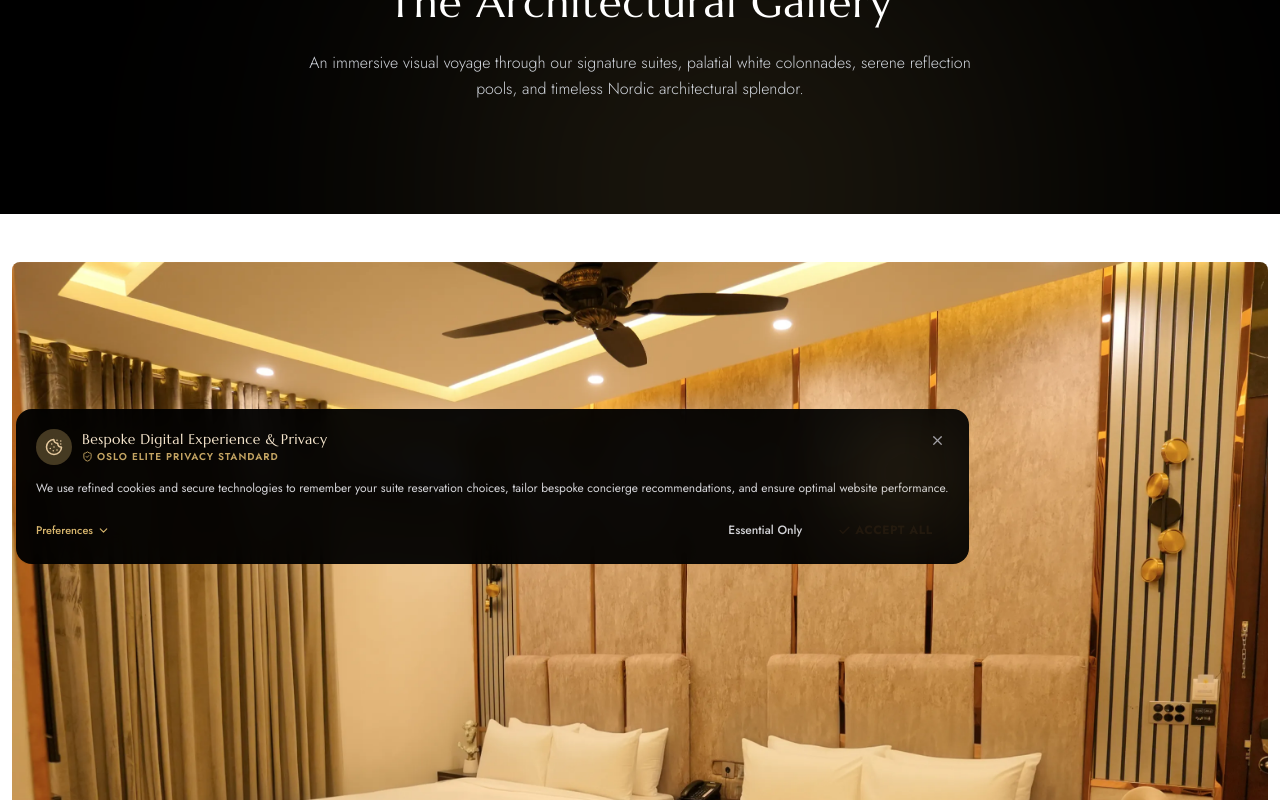
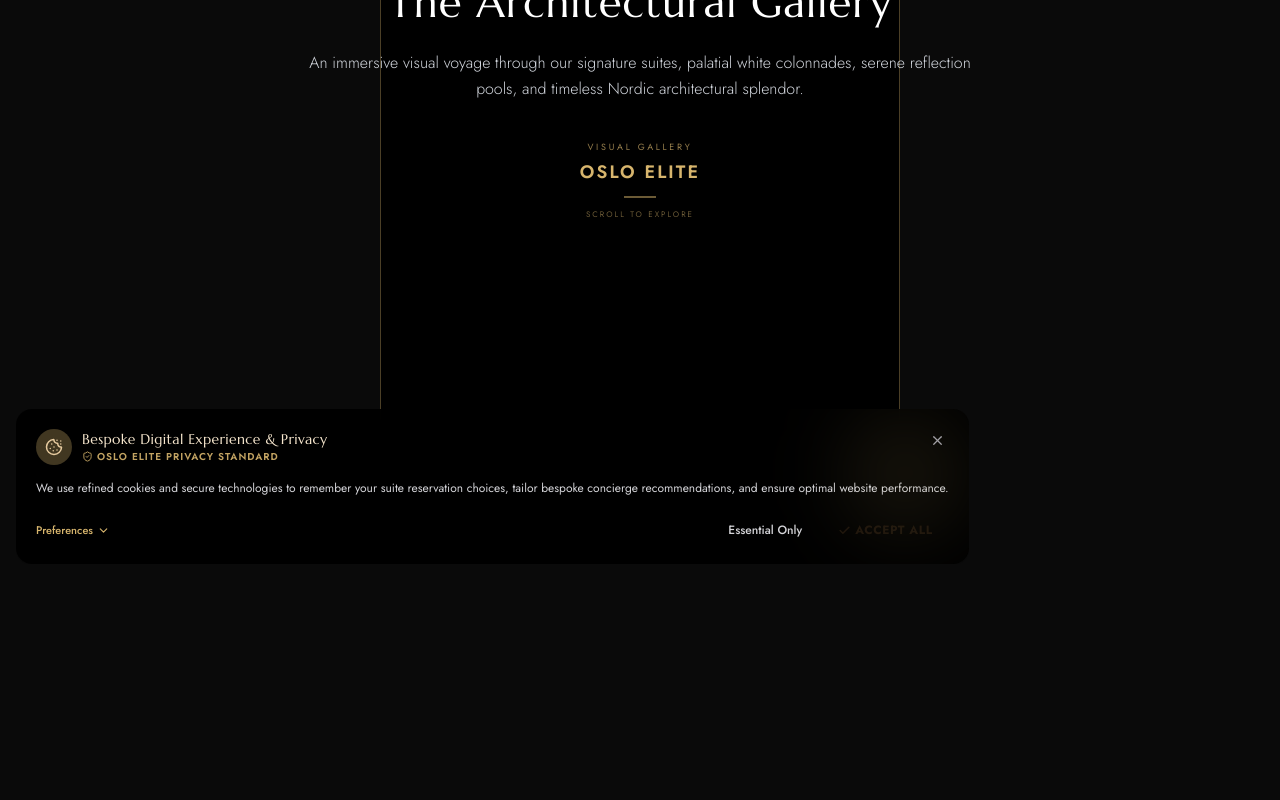
Before and after one commit to Muzamilkhattak/grandluxehotelweb, a Next.js app: page /gallery in a window 1280 px wide. Shown: the part 220-1020 px from the top of the page. Built offline with nearby package versions, Linux system fonts and the light colour scheme; no server answers; a web font is replaced by a local one.

Commit message:
feat: scroll-driven CSS animation gallery grid layout on /gallery page

```diff
--- a/src/app/gallery/page.tsx
+++ b/src/app/gallery/page.tsx
@@ -25,7 +25,7 @@ export default async function GalleryPage() {
   const dynamicImages = await getGalleryImages();
 
   return (
-    <main className="bg-[#FFFFFF] min-h-screen text-[#000000]">
+    <main className="bg-[#0a0a0a] min-h-screen text-white">
       {/* Header Banner */}
       <section className="relative bg-[#000000] text-white py-28 md:py-36 overflow-hidden border-b border-white/10">
         <div className="absolute inset-0 bg-gradient-to-r from-black/80 via-black/50 to-black/80 z-10" />
--- a/src/components/gallery/GalleryGridClient.tsx
+++ b/src/components/gallery/GalleryGridClient.tsx
@@ -2,55 +2,300 @@
 
 import { useState, useEffect, useCallback } from "react";
 import Image from "next/image";
-import { Sparkles, X, ChevronLeft, ChevronRight, Maximize2 } from "lucide-react";
+import { X, ChevronLeft, ChevronRight, Maximize2 } from "lucide-react";
 
 export interface GalleryPhoto {
   id: string;
   url: string;
 }
 
+/* ─── Default hotel images (fallback when admin hasn't uploaded yet) ─── */
+const DEFAULT_IMAGES: GalleryPhoto[] = [
+  { id: "d1", url: "/uploads/gallery/1793168068564-Golden_Hotel_Bedroom_Peek.png" },
+  { id: "d2", url: "/images/resturantherobg.webp" },
+  { id: "d3", url: "/uploads/gallery/1793168155467-OE_0303-01.jpg" },
+  { id: "d4", url: "/images/about-main.webp" },
+  { id: "d5", url: "/images/pool-bg.webp" },
+  { id: "d6", url: "/images/lobby-bg.webp" },
+  { id: "d7", url: "/images/suite-bg.webp" },
+  { id: "d8", url: "/images/dining-bg.webp" },
+];
+
+/* Grid slot definitions: area name + initial translate offsets */
+const SLOTS = [
+  { area: "one",   x: "-500%", y: "-200%" },
+  { area: "two",   x: "-75%",  y: "-200%" },
+  { area: "three", x: "200%",  y: "0"     },
+  { area: "four",  x: "500%",  y: "-200%" },
+  { area: "five",  x: "-500%", y: "100%"  },
+  { area: "six",   x: "-200%", y: "0"     },
+  { area: "seven", x: "75%",   y: "200%"  },
+  { area: "eight", x: "500%",  y: "200%"  },
+];
+
+/* ─── Inline CSS injected once into <head> via <style> tag ─── */
+const GALLERY_CSS = `
+@property --gap {
+  syntax: "<length>";
+  inherits: true;
+  initial-value: 0px;
+}
+@property --scale {
+  syntax: "<number>";
+  inherits: true;
+  initial-value: 1;
+}
+@property --x-val {
+  syntax: "<percentage>";
+  inherits: false;
+  initial-value: 0%;
+}
+@property --y-val {
+  syntax: "<percentage>";
+  inherits: false;
+  initial-value: 0%;
+}
+@property --text-opacity {
+  syntax: "<number>";
+  inherits: true;
+  initial-value: 1;
+}
+@property --mouse-rotate {
+  syntax: "<angle>";
+  inherits: true;
+  initial-value: 0deg;
+}
+@property --mouse-w {
+  syntax: "<length>";
+  inherits: true;
+  initial-value: 520px;
+}
+@property --center-x {
+  syntax: "<length>";
+  inherits: true;
+  initial-value: -210px;
+}
+@property --center-y {
+  syntax: "<length>";
+  inherits: true;
+  initial-value: -210px;
+}
+
+.oslo-gallery-scroll-wrapper {
+  min-height: 500svh;
+  background: #0a0a0a;
+}
+
+.oslo-gallery-grid {
+  --gap-base: 10px;
+  --size-base: 100px;
+  position: fixed;
+  inset: 0;
+  width: 100vw;
+  height: 100svh;
+  display: grid;
+  grid-template-columns: 1fr 2fr var(--size-base) 2fr 1fr;
+  grid-template-rows: 1fr var(--size-base) 1fr;
+  grid-template-areas:
+    "one   two   two    three  four"
+    "one   six   center three  eight"
+    "five  six   seven  seven  eight";
+  gap: 8px;
+  background: #0a0a0a;
+}
+
+.oslo-gallery-grid .oslo-slot {
+  background-size: cover;
+  background-position: center;
+  animation-name: oslo-animate-boxes;
+  animation-timing-function: linear;
+  animation-fill-mode: both;
+  animation-timeline: scroll();
+  animation-duration: 1ms;
+  overflow: hidden;
+  cursor: pointer;
+  position: relative;
+}
+
+.oslo-gallery-grid .oslo-slot::after {
+  content: "";
+  position: absolute;
+  inset: 0;
+  background: rgba(0,0,0,0);
+  transition: background 0.4s ease;
+}
+
+.oslo-gallery-grid .oslo-slot:hover::after {
+  background: rgba(215,181,109,0.18);
+}
+
+.oslo-slot-zoom-icon {
+  position: absolute;
+  inset: 0;
+  display: flex;
+  align-items: center;
+  justify-content: center;
+  opacity: 0;
+  z-index: 2;
+  transition: opacity 0.35s ease;
+  pointer-events: none;
+}
+
+.oslo-gallery-grid .oslo-slot:hover .oslo-slot-zoom-icon {
+  opacity: 1;
+}
+
+.oslo-gallery-grid .oslo-center {
+  grid-area: center;
+  background-color: #000;
+  border: 1px solid rgba(215,181,109,0.35);
+  color: #d7b56d;
+  display: grid;
+  place-content: center;
+  text-align: center;
+  width: var(--mouse-w, 520px);
+  aspect-ratio: 1;
+  translate: var(--center-x) var(--center-y);
+  animation-name: oslo-animate-center;
+  animation-timing-function: linear;
+  animation-fill-mode: both;
+  animation-timeline: scroll();
+  animation-duration: 1ms;
+  overflow: hidden;
+  z-index: 5;
+  pointer-events: none;
+}
+
+.oslo-center-text {
+  opacity: var(--text-opacity, 1);
+  display: var(--text-display, flex);
+  flex-direction: column;
+  align-items: center;
+  gap: 6px;
+  padding: 1rem;
+  pointer-events: none;
+  user-select: none;
+}
+
+@keyframes oslo-animate-boxes {
+  0%, 15% {
+    translate: var(--slot-x, 0%) var(--slot-y, 0%);
+  }
+  55%, 100% {
+    translate: 0% 0%;
+  }
+}
+
+@keyframes oslo-animate-center {
+  25%, 65% {
+    --mouse-w: 260px;
+    --center-x: -80px;
+    --center-y: -80px;
+    --text-opacity: 0;
+  }
+  100% {
+    --mouse-w: calc(var(--size-base, 100px));
+    --center-x: 0px;
+    --center-y: 0px;
+    --text-opacity: 0;
+  }
+}
+
+/* Area assignments */
+.oslo-area-one   { grid-area: one;   }
+.oslo-area-two   { grid-area: two;   }
+.oslo-area-three { grid-area: three; }
+.oslo-area-four  { grid-area: four;  }
+.oslo-area-five  { grid-area: five;  }
+.oslo-area-six   { grid-area: six;   }
+.oslo-area-seven { grid-area: seven; }
+.oslo-area-eight { grid-area: eight; }
+
+/* Scroll indicator */
+.oslo-scroll-hint {
+  position: fixed;
+  bottom: 28px;
+  left: 50%;
+  translate: -50% 0;
+  z-index: 10;
+  color: rgba(215,181,109,0.7);
+  font-size: 11px;
+  letter-spacing: 0.25em;
+  text-transform: uppercase;
+  font-family: inherit;
+  animation: oslo-scroll-bounce 2s ease-in-out infinite;
+  pointer-events: none;
+  animation-timeline: scroll();
+  animation-name: oslo-scroll-hint-fade;
+  animation-duration: 1ms;
+  animation-fill-mode: both;
+  animation-timing-function: linear;
+}
+
+@keyframes oslo-scroll-hint-fade {
+  0%   { opacity: 1; }
+  20%, 100% { opacity: 0; }
+}
+
+@supports not (animation-timeline: scroll()) {
+  .oslo-no-support-msg {
+    display: block !important;
+  }
+  .oslo-gallery-scroll-wrapper {
+    min-height: unset;
+  }
+  .oslo-gallery-grid {
+    position: relative;
+    height: auto;
+    min-height: 100svh;
+  }
+  .oslo-gallery-grid .oslo-slot,
+  .oslo-gallery-grid .oslo-center {
+    animation: none !important;
+    translate: 0 0 !important;
+    width: auto !important;
+  }
+}
+`;
+
+// ─── CSS custom prop type augmentation ───────────────────────────────
+type SlotStyle = React.CSSProperties & {
+  "--slot-x"?: string;
+  "--slot-y"?: string;
+  backgroundImage?: string;
+};
+
 export default function GalleryGridClient({ dynamicImages = [] }: { dynamicImages?: any[] }) {
   const [lightboxIndex, setLightboxIndex] = useState<number | null>(null);
 
-  // Show ONLY dynamic images uploaded via admin panel
-  const [allPhotos, setAllPhotos] = useState<GalleryPhoto[]>(() =>
-    dynamicImages.map((img, idx) => ({
+  /* Merge: dynamic images first, fill rest with defaults up to 8 */
+  const rawDyn: GalleryPhoto[] = dynamicImages.map((img, idx) => ({
     id: img.id || `dyn-${idx}`,
     url: img.url,
-    }))
-  );
+  }));
 
-  useEffect(() => {
-    setAllPhotos(
-      dynamicImages.map((img, idx) => ({
-        id: img.id || `dyn-${idx}`,
-        url: img.url,
-      }))
-    );
-  }, [dynamicImages]);
+  const combined: GalleryPhoto[] = rawDyn.length >= 8
+    ? rawDyn.slice(0, 8)
+    : [
+        ...rawDyn,
+        ...DEFAULT_IMAGES.slice(0, 8 - rawDyn.length),
+      ];
 
-  // Open Lightbox
-  const openLightbox = (idx: number) => {
-    setLightboxIndex(idx);
-  };
-
+  /* Lightbox helpers */
+  const openLightbox = (idx: number) => setLightboxIndex(idx);
   const closeLightbox = () => setLightboxIndex(null);
-
-  const currentPhoto = lightboxIndex !== null ? allPhotos[lightboxIndex] : null;
+  const currentPhoto = lightboxIndex !== null ? combined[lightboxIndex] : null;
 
   const showNext = useCallback(() => {
-    if (lightboxIndex !== null) {
-      setLightboxIndex((prev) => (prev! + 1) % allPhotos.length);
-    }
-  }, [lightboxIndex, allPhotos.length]);
+    if (lightboxIndex !== null)
+      setLightboxIndex((prev) => (prev! + 1) % combined.length);
+  }, [lightboxIndex, combined.length]);
 
   const showPrev = useCallback(() => {
-    if (lightboxIndex !== null) {
-      setLightboxIndex((prev) => (prev! - 1 + allPhotos.length) % allPhotos.length);
-    }
-  }, [lightboxIndex, allPhotos.length]);
+    if (lightboxIndex !== null)
+      setLightboxIndex((prev) => (prev! - 1 + combined.length) % combined.length);
+  }, [lightboxIndex, combined.length]);
 
-  // Keyboard navigation for lightbox
   useEffect(() => {
     const handleKeyDown = (e: KeyboardEvent) => {
       if (lightboxIndex === null) return;
@@ -62,111 +307,205 @@ export default function GalleryGridClient({ dynamicImages = [] }: { dynamicImage
     return () => window.removeEventListener("keydown", handleKeyDown);
   }, [lightboxIndex, showNext, showPrev]);
 
-  if (allPhotos.length === 0) {
   return (
-      <section className="py-24 max-w-[1440px] mx-auto px-4 text-center">
-        <div className="max-w-md mx-auto py-16 px-6 bg-white rounded-2xl border border-[#000000]/10 shadow-sm">
-          <Sparkles className="mx-auto text-[#d7b56d] mb-4" size={32} />
-          <h2 className="font-marcellus text-2xl text-[#000000] mb-2">No Images Yet</h2>
-          <p className="font-jost text-sm text-[#000000]/70">
-            Admin panel se abhi tak koi images upload nahi ki gayi hain. Admin panel se images upload karein taake woh yahan show hon.
+    <>
+      {/* Inject gallery styles once */}
+      <style dangerouslySetInnerHTML={{ __html: GALLERY_CSS }} />
+
+      {/* Browser support warning (hidden when scroll timeline supported) */}
+      <p
+        className="oslo-no-support-msg"
+        style={{
+          display: "none",
+          position: "fixed",
+          top: 0,
+          width: "100%",
+          zIndex: 9999,
+          color: "white",
+          background: "#7c3f00",
+          margin: 0,
+          padding: "0.75rem 1rem",
+          textAlign: "center",
+          fontSize: "13px",
+        }}
+      >
+        Your browser does not support CSS Scroll-Driven Animations. Please use Chrome 115+.
       </p>
-        </div>
-      </section>
-    );
-  }
+
+      {/* Outer scrollable shell */}
+      <div className="oslo-gallery-scroll-wrapper">
+        {/* Fixed 3×5 grid */}
+        <div className="oslo-gallery-grid">
+          {/* 8 image slots */}
+          {SLOTS.map((slot, i) => {
+            const photo = combined[i];
+            const slotStyle: SlotStyle = {
+              "--slot-x": slot.x,
+              "--slot-y": slot.y,
+              backgroundImage: photo ? `url(${photo.url})` : undefined,
+              backgroundColor: !photo ? "#1a1a1a" : undefined,
+            };
 
             return (
-    <section className="py-12 md:py-16 max-w-[1440px] mx-auto px-3 sm:px-6 lg:px-8">
-      {/* Clean Responsive Image Grid */}
-      <div className="grid grid-cols-1 sm:grid-cols-2 md:grid-cols-3 lg:grid-cols-4 gap-4 md:gap-6">
-        {allPhotos.map((photo, index) => (
               <div
-            key={photo.id}
-            onClick={() => openLightbox(index)}
-            className="group relative aspect-[4/3] rounded-lg overflow-hidden bg-[#000000]/10 shadow-[0_2px_12px_rgba(0,0,0,0.06)] hover:shadow-[0_8px_30px_rgba(0,0,0,0.18)] transition-all duration-500 cursor-pointer"
+                key={slot.area}
+                className={`oslo-slot oslo-area-${slot.area}`}
+                style={slotStyle}
+                onClick={() => photo && openLightbox(i)}
+                role={photo ? "button" : undefined}
+                aria-label={photo ? `Open image ${i + 1}` : undefined}
               >
-            <Image
-              src={photo.url}
-              alt="Gallery Showcase"
-              fill
-              sizes="(max-width: 640px) 100vw, (max-width: 1024px) 50vw, 25vw"
-              className="object-cover group-hover:scale-105 transition-transform duration-700 ease-out"
-            />
+                {/* Zoom icon on hover */}
+                {photo && (
+                  <span className="oslo-slot-zoom-icon">
+                    <span
+                      style={{
+                        width: 40,
+                        height: 40,
+                        borderRadius: "50%",
+                        background: "rgba(255,255,255,0.18)",
+                        backdropFilter: "blur(6px)",
+                        display: "flex",
+                        alignItems: "center",
+                        justifyContent: "center",
+                        color: "#fff",
+                      }}
+                    >
+                      <Maximize2 size={18} />
+                    </span>
+                  </span>
+                )}
+              </div>
+            );
+          })}
 
-            {/* Hover overlay with zoom icon */}
-            <div className="absolute inset-0 bg-black/25 opacity-0 group-hover:opacity-100 transition-opacity duration-300 flex items-center justify-center">
-              <div className="w-10 h-10 rounded-full bg-white/20 backdrop-blur-md text-white flex items-center justify-center transform scale-90 group-hover:scale-100 transition-transform duration-300">
-                <Maximize2 size={18} />
+          {/* Center element — shrinks on scroll */}
+          <div className="oslo-center">
+            <div className="oslo-center-text">
+              <span
+                style={{
+                  fontSize: "9px",
+                  letterSpacing: "0.3em",
+                  textTransform: "uppercase",
+                  color: "rgba(215,181,109,0.7)",
+                  fontFamily: "inherit",
+                }}
+              >
+                Visual Gallery
+              </span>
+              <span
+                style={{
+                  fontSize: "18px",
+                  fontWeight: 600,
+                  letterSpacing: "0.12em",
+                  color: "#d7b56d",
+                  textTransform: "uppercase",
+                }}
+              >
+                Oslo Elite
+              </span>
+              <svg
+                width="32"
+                height="2"
+                viewBox="0 0 32 2"
+                fill="none"
+                style={{ margin: "4px 0" }}
+              >
+                <rect width="32" height="2" fill="#d7b56d" opacity="0.5" />
+              </svg>
+              <span
+                style={{
+                  fontSize: "8px",
+                  letterSpacing: "0.25em",
+                  textTransform: "uppercase",
+                  color: "rgba(215,181,109,0.5)",
+                }}
+              >
+                Scroll to Explore
+              </span>
             </div>
           </div>
         </div>
-        ))}
+
+        {/* Scroll hint */}
+        <div className="oslo-scroll-hint">↓ Scroll</div>
       </div>
 
-      {/* Full-Screen Lightbox Modal */}
+      {/* ─── Full-Screen Lightbox ─── */}
       {currentPhoto && (
         <div
-          className="fixed inset-0 z-50 bg-black/92 backdrop-blur-md flex items-center justify-center p-3 sm:p-6 md:p-10 animate-in fade-in duration-300 select-none"
+          className="fixed inset-0 z-[9999] bg-black/95 backdrop-blur-md flex items-center justify-center p-3 sm:p-8 select-none"
+          style={{ animation: "fadeIn 0.25s ease" }}
           onClick={closeLightbox}
         >
-          {/* Close button */}
+          <style>{`@keyframes fadeIn { from { opacity:0 } to { opacity:1 } }`}</style>
+
+          {/* Close */}
           <button
             type="button"
             onClick={closeLightbox}
-            className="absolute top-5 right-5 z-20 w-11 h-11 rounded-full bg-white/10 hover:bg-white/20 text-white flex items-center justify-center transition-colors cursor-pointer"
-            aria-label="Close Lightbox"
+            className="absolute top-4 right-4 z-20 w-11 h-11 rounded-full bg-white/10 hover:bg-[#d7b56d]/80 text-white flex items-center justify-center transition-colors cursor-pointer"
+            aria-label="Close"
           >
-            <X size={22} />
+            <X size={20} />
           </button>
 
-          {/* Previous Button */}
-          {allPhotos.length > 1 && (
+          {/* Prev */}
+          {combined.length > 1 && (
             <button
               type="button"
-              onClick={(e) => {
-                e.stopPropagation();
-                showPrev();
-              }}
-              className="absolute left-3 sm:left-6 top-1/2 -translate-y-1/2 z-20 w-11 h-11 sm:w-12 sm:h-12 rounded-full bg-white/10 hover:bg-[#d7b56d] text-white flex items-center justify-center transition-all cursor-pointer shadow-lg"
-              aria-label="Previous Photo"
+              onClick={(e) => { e.stopPropagation(); showPrev(); }}
+              className="absolute left-3 sm:left-6 top-1/2 -translate-y-1/2 z-20 w-11 h-11 rounded-full bg-white/10 hover:bg-[#d7b56d] text-white flex items-center justify-center transition-all cursor-pointer shadow-lg"
+              aria-label="Previous"
             >
               <ChevronLeft size={24} />
             </button>
           )}
 
-          {/* Next Button */}
-          {allPhotos.length > 1 && (
+          {/* Next */}
+          {combined.length > 1 && (
             <button
               type="button"
-              onClick={(e) => {
-                e.stopPropagation();
-                showNext();
-              }}
-              className="absolute right-3 sm:right-6 top-1/2 -translate-y-1/2 z-20 w-11 h-11 sm:w-12 sm:h-12 rounded-full bg-white/10 hover:bg-[#d7b56d] text-white flex items-center justify-center transition-all cursor-pointer shadow-lg"
-              aria-label="Next Photo"
+              onClick={(e) => { e.stopPropagation(); showNext(); }}
+              className="absolute right-3 sm:right-6 top-1/2 -translate-y-1/2 z-20 w-11 h-11 rounded-full bg-white/10 hover:bg-[#d7b56d] text-white flex items-center justify-center transition-all cursor-pointer shadow-lg"
+              aria-label="Next"
             >
               <ChevronRight size={24} />
             </button>
           )}
 
-          {/* Image Container */}
+          {/* Image */}
           <div
-            className="relative max-w-5xl w-full max-h-[85vh] h-full flex flex-col items-center justify-center"
+            className="relative max-w-5xl w-full max-h-[85vh] flex items-center justify-center"
             onClick={(e) => e.stopPropagation()}
           >
             <div className="relative w-full h-[75vh] sm:h-[80vh]">
               <Image
                 src={currentPhoto.url}
-                alt="Gallery Showcase Preview"
+                alt="Gallery Preview"
                 fill
                 priority
                 className="object-contain drop-shadow-2xl"
               />
             </div>
+            {/* Counter */}
+            <div
+              style={{
+                position: "absolute",
+                bottom: -32,
+                left: "50%",
+                translate: "-50% 0",
+                color: "rgba(215,181,109,0.7)",
+                fontSize: 12,
+                letterSpacing: "0.2em",
+                textTransform: "uppercase",
+              }}
+            >
+              {(lightboxIndex ?? 0) + 1} / {combined.length}
+            </div>
           </div>
         </div>
       )}
-    </section>
+    </>
   );
 }
```
Lines whose indentation alone changed are shown as unchanged.
